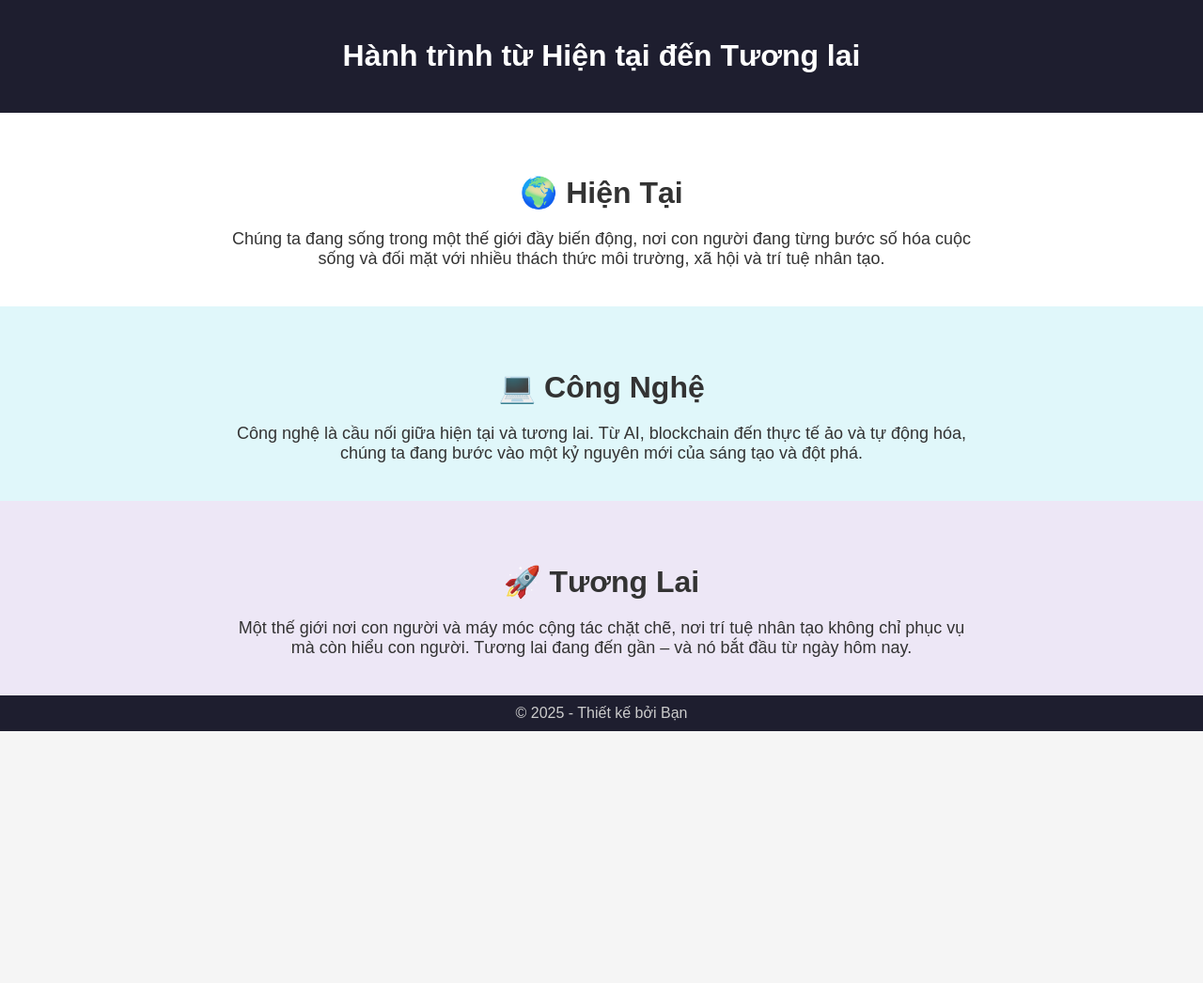
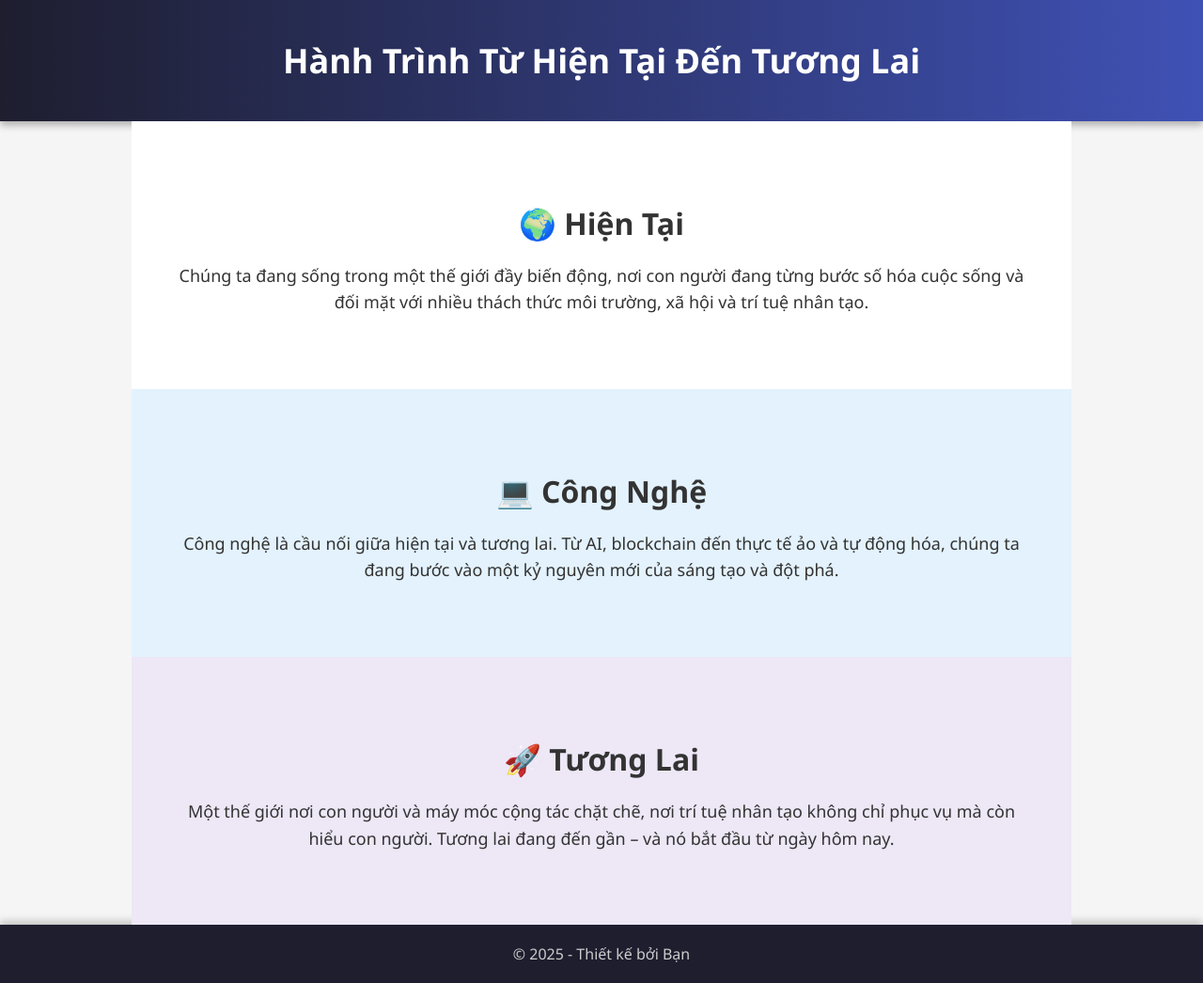
Before and after one commit to AhriCuuViThienHo/AhriCuuViThienHo, a plain HTML site: page Aov/Pages.html in a window 1280 px wide. Shown: the whole page at 94% size. Before the commit the page ends 800 px from the top, so only its background shows below. Drawn offline with Linux system fonts and the light colour scheme.

Commit message:
Update Pages.html

```diff
--- a/Aov/Pages.html
+++ b/Aov/Pages.html
@@ -5,34 +5,55 @@
   <meta name="viewport" content="width=device-width, initial-scale=1">
   <title>Hiện tại - Công nghệ - Tương lai</title>
   <style>
+    * {
+      box-sizing: border-box;
+      scroll-behavior: smooth;
+    }
+
     body {
-      font-family: Arial, sans-serif;
       margin: 0;
+      font-family: 'Segoe UI', sans-serif;
       background: #f5f5f5;
       color: #333;
     }
 
     header {
-      background: #1e1e2f;
+      background: linear-gradient(to right, #1e1e2f, #3f51b5);
       color: white;
-      padding: 20px;
+      padding: 40px 20px;
       text-align: center;
+      box-shadow: 0 4px 8px rgba(0,0,0,0.3);
+    }
+
+    header h1 {
+      font-size: 36px;
+      margin: 0;
     }
 
     section {
-      padding: 40px 20px;
+      padding: 60px 20px;
       text-align: center;
+      opacity: 0;
+      transform: translateY(40px);
+      transition: all 1s ease;
+      max-width: 1000px;
+      margin: auto;
     }
 
-    .present {
+    section.visible {
+      opacity: 1;
+      transform: translateY(0);
+    }
+
+    section.present {
       background: #ffffff;
     }
 
-    .technology {
-      background: #e0f7fa;
+    section.technology {
+      background: #e3f2fd;
     }
 
-    .future {
+    section.future {
       background: #ede7f6;
     }
 
@@ -43,22 +64,35 @@
 
     p {
       font-size: 18px;
-      max-width: 800px;
-      margin: auto;
+      line-height: 1.6;
+      padding: 0 20px;
     }
 
     footer {
       background: #1e1e2f;
       color: #ccc;
       text-align: center;
-      padding: 10px;
+      padding: 20px;
+      box-shadow: 0 -4px 8px rgba(0,0,0,0.2);
+    }
+
+    @media (max-width: 600px) {
+      header h1 {
+        font-size: 26px;
+      }
+      h2 {
+        font-size: 24px;
+      }
+      p {
+        font-size: 16px;
+      }
     }
   </style>
 </head>
 <body>
 
   <header>
-    <h1>Hành trình từ Hiện tại đến Tương lai</h1>
+    <h1>Hành Trình Từ Hiện Tại Đến Tương Lai</h1>
   </header>
 
   <section class="present">
@@ -80,5 +114,21 @@
     &copy; 2025 - Thiết kế bởi Bạn
   </footer>
 
+  <script>
+    // Hiện dần từng section khi cuộn xuống
+    const sections = document.querySelectorAll('section');
+    const observer = new IntersectionObserver(entries => {
+      entries.forEach(entry => {
+        if (entry.isIntersecting) {
+          entry.target.classList.add('visible');
+        }
+      });
+    }, { threshold: 0.3 });
+
+    sections.forEach(section => {
+      observer.observe(section);
+    });
+  </script>
+
 </body>
 </html>
```
